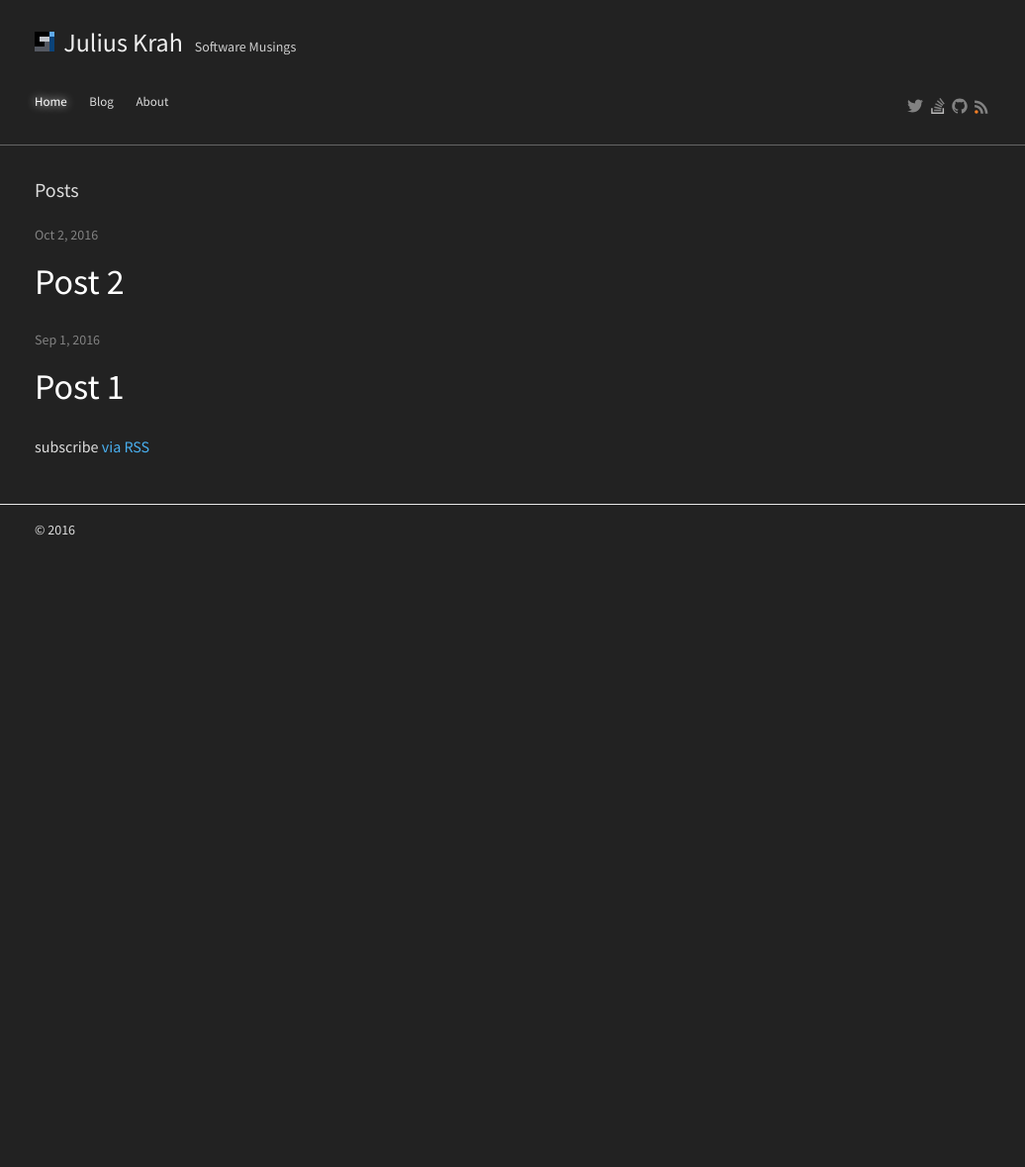
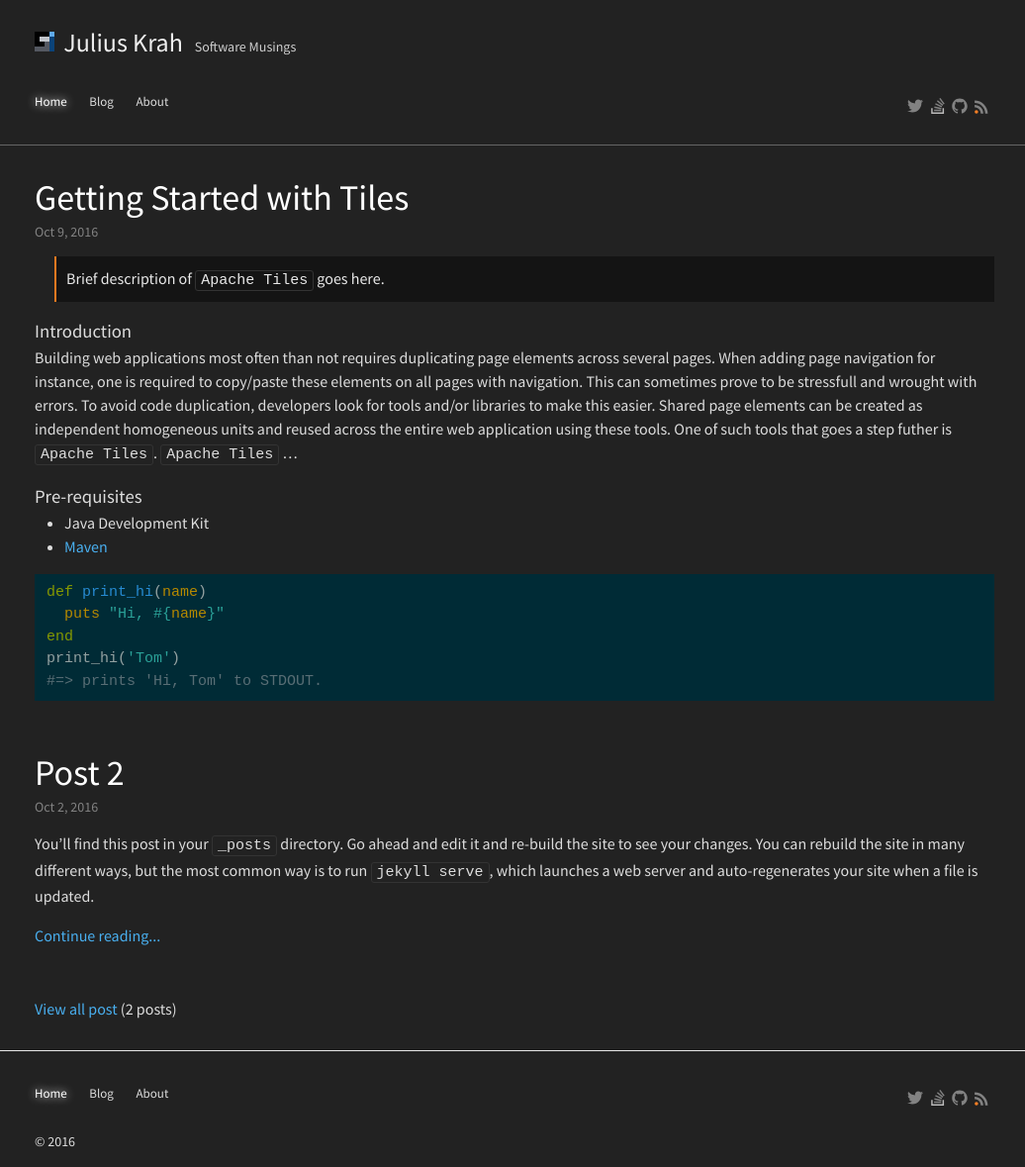
Before and after one commit to juliuskrah/juliuskrah.github.io, a Jekyll site: the page built from index.html, in a window 1280 px wide. Shown: the whole page at 99% size, without its empty margins (120-1156 px from the left). Built offline with Jekyll 4.4.1, drawn with Linux system fonts in a browser that asks for light colours; before the commit the page ends 900 px from its top, so only the background shows below that.

Commit message:
layout for blog 'draft1'

```diff
--- a/_includes/nav.html
+++ b/_includes/nav.html
@@ -1,6 +1,6 @@
 <nav class="site-nav">
     <a class="page-link{% if page.section == 'home' %} active{% endif %}" href="/">Home</a>
     <a class="page-link{% if page.section == 'blog' %} active{% endif %}" href="/blog/">Blog</a>
-    <a class="page-link{% if page.section == 'about' %} active{% endif %}" href="/about/">About</a> {% include
-    social.html %}
+    <a class="page-link{% if page.section == 'about' %} active{% endif %}" href="/about/">About</a>
+    {% include social.html %}
 </nav>
--- a/_layouts/default.html
+++ b/_layouts/default.html
@@ -1,20 +1,15 @@
 <!DOCTYPE html>
 <html>
-
 {% include head.html %}
 
 <body>
-
   {% include header.html %}
-
   <div class="page-content">
     <div class="wrapper">
       {{ content }}
     </div>
   </div>
-
   {% include footer.html %}
-
 </body>
 
 </html>
--- a/_posts/2016-09-01-post-one.markdown
+++ /dev/null
@@ -1,25 +0,0 @@
----
-layout: post
-title:  "Post 1"
-date:   2016-09-01 22:56:31 +0000
-category: blog
----
-You’ll find this post in your `_posts` directory. Go ahead and edit it and re-build the site to see your changes. You can rebuild the site in many different ways, but the most common way is to run `jekyll serve`, which launches a web server and auto-regenerates your site when a file is updated.
-
-To add new posts, simply add a file in the `_posts` directory that follows the convention `YYYY-MM-DD-name-of-post.ext` and includes the necessary front matter. Take a look at the source for this post to get an idea about how it works.
-
-Jekyll also offers powerful support for code snippets:
-
-{% highlight ruby %}
-def print_hi(name)
-  puts "Hi, #{name}"
-end
-print_hi('Tom')
-#=> prints 'Hi, Tom' to STDOUT.
-{% endhighlight %}
-
-Check out the [Jekyll docs][jekyll-docs] for more info on how to get the most out of Jekyll. File all bugs/feature requests at [Jekyll’s GitHub repo][jekyll-gh]. If you have questions, you can ask them on [Jekyll Talk][jekyll-talk].
-
-[jekyll-docs]: http://jekyllrb.com/docs/home
-[jekyll-gh]:   https://github.com/jekyll/jekyll
-[jekyll-talk]: https://talk.jekyllrb.com/
--- /dev/null
+++ b/_posts/2016-10-09-getting-started-with-tiles.markdown
@@ -0,0 +1,30 @@
+---
+layout:     post
+title:      "Getting Started with Tiles"
+date:       2016-10-09 22:05:31 +0000
+categories: blog java tiles
+section:    blog
+---
+> Brief description of `Apache Tiles` goes here.
+
+# Introduction
+Building web applications most often than not requires duplicating page elements across several pages. When adding page navigation
+for instance, one is required to copy/paste these elements on all pages with navigation. This can sometimes prove to be stressfull
+and wrought with errors.
+To avoid code duplication, developers look for tools and/or libraries to make this easier. Shared page elements can be created as
+independent homogeneous units and reused across the entire web application using these tools.
+One of such tools that goes a step futher is `Apache Tiles`. `Apache Tiles` ...
+
+# Pre-requisites
+- Java Development Kit
+- [Maven][]
+
+{% highlight ruby %}
+def print_hi(name)
+  puts "Hi, #{name}"
+end
+print_hi('Tom')
+#=> prints 'Hi, Tom' to STDOUT.
+{% endhighlight %}
+
+[Maven]: http://maven.apache.org
--- a/about.md
+++ b/about.md
@@ -5,12 +5,9 @@ permalink: /about/
 section: about
 ---
 
-This is the base Jekyll theme. You can find out more info about customizing your Jekyll theme, as well as basic Jekyll usage documentation at [jekyllrb.com](http://jekyllrb.com/)
+My name is Julius Krah and I am a software developer. I recently started this blog to share my software experiences and what I have learnt
+in my career as a developer.
 
-You can find the source code for the Jekyll new theme at:
-{% include icon-github.html username="jglovier" %} /
-[jekyll-new](https://github.com/jglovier/jekyll-new)
-
-You can find the source code for Jekyll at
-{% include icon-github.html username="jekyll" %} /
-[jekyll](https://github.com/jekyll/jekyll)
+You can find my open source projects at
+{% include icon-github.html username=site.github_username %} /
+[juliuskrah](https://github.com/{{ site.github_username }})
--- a/index.html
+++ b/index.html
@@ -1,24 +1,18 @@
 ---
 layout: default
 section: home
+footer_nav: true
 ---
-
 <div class="home">
-
-  <h1 class="page-heading">Posts</h1>
-
-  <ul class="post-list">
-    {% for post in site.posts %}
-      <li>
-        <span class="post-meta">{{ post.date | date: "%b %-d, %Y" }}</span>
-
-        <h2>
-          <a class="post-link" href="{{ post.url | prepend: site.baseurl }}">{{ post.title }}</a>
-        </h2>
-      </li>
-    {% endfor %}
-  </ul>
-
-  <p class="rss-subscribe">subscribe <a href="{{ "/feed.xml" | prepend: site.baseurl }}">via RSS</a></p>
-
+  <div class="post-list">
+    {% for post in site.categories.blog limit: 5 %}
+    <section>
+      <h1><a class="post-link" href="{% if post.stuburl %}{{ post.stuburl }}{% else %}{{ post.url | prepend: site.baseurl }}{% endif %}">{{ post.title }}</a></h1>
+      <span class="post-meta">{{ post.date | date: "%b %-d, %Y" }}</span>
+      <article class="post-content{% if forloop.index0 != 0 %} excerpt{% endif %}">{% if forloop.index0 == 0 %}{{ post.content }}{% else %}{{ post.excerpt }}<a class="excerpt-link" href="{% if post.stuburl %}{{ post.stuburl }}{% else %}{{ post.url | prepend: site.baseurl }}{% endif %}">Continue reading...</a>{%
+        endif %}
+      </article>
+    </section>{% endfor %}
+    <span class="archive-link"><a href="/blog/">View all post</a> ({{ site.posts | size }} posts)</span>
+  </div>
 </div>
```
Also changed, not shown: _posts/2016-10-02-post-two.markdown (+5 -3 lines). Lines whose indentation alone changed are shown as unchanged.
